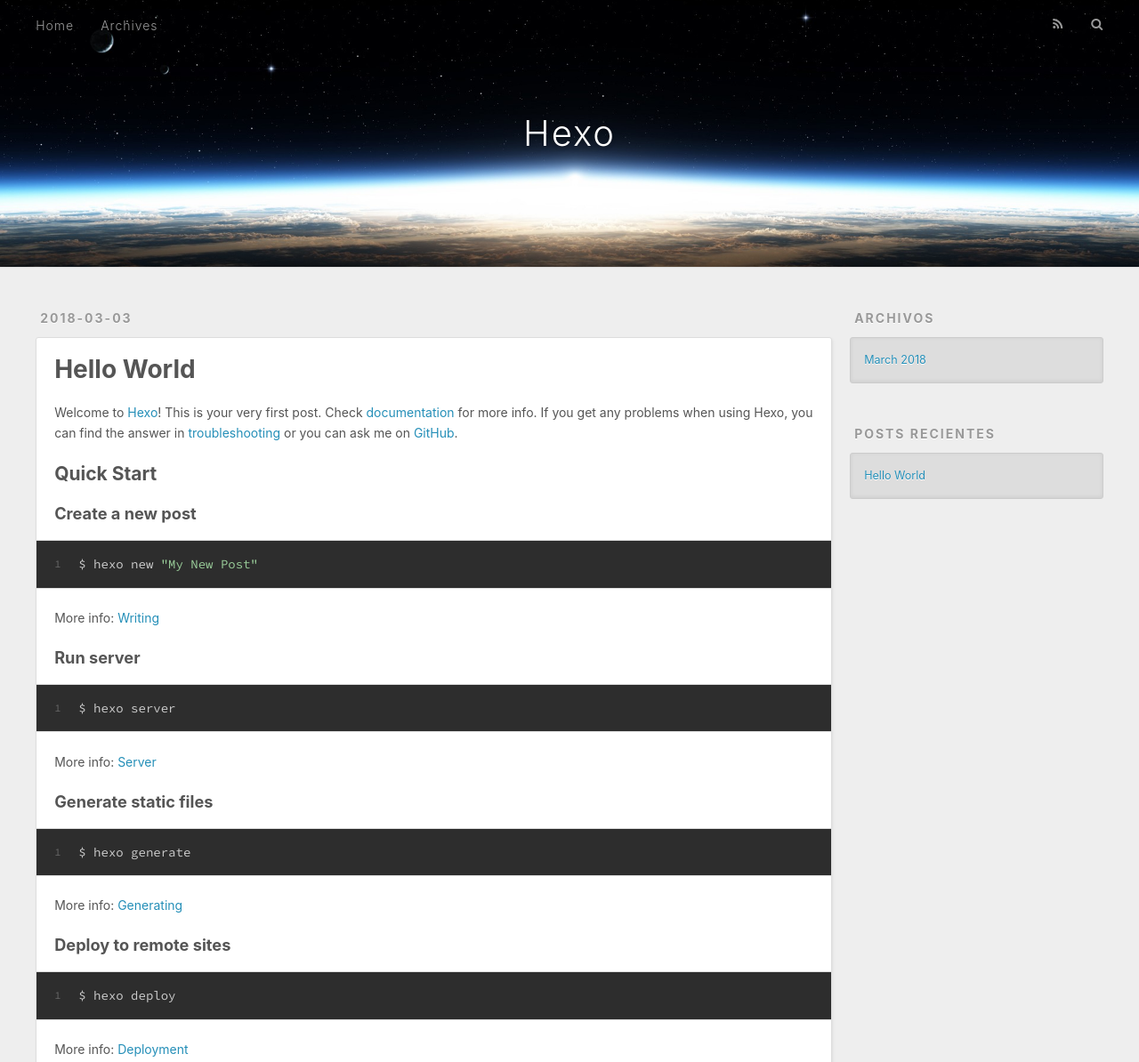
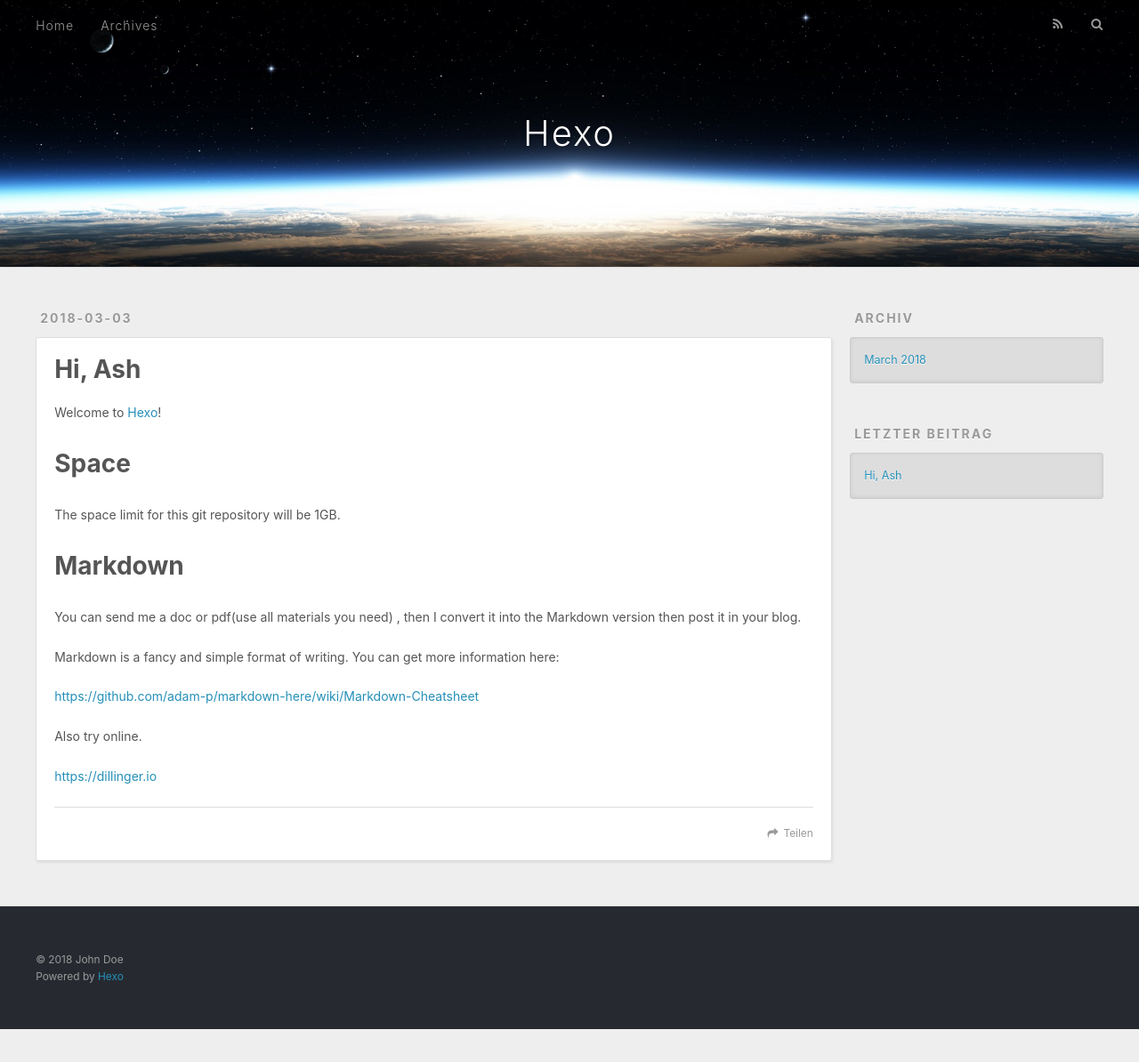
Before and after one commit to GlobalYatri/GlobalYatri.github.io, a plain HTML site: page 2018/03/03/hello-world/index.html in a window 1280 px wide. Shown: the top 1194 px of the page at 89% size. After the commit the page ends 1157 px from the top, so only its background shows below. Drawn offline with nearby package versions, Linux system fonts and the light colour scheme.

Commit message:
Site updated: 2018-03-03 01:42:07

```diff
--- a/2018/03/03/hello-world/index.html
+++ b/2018/03/03/hello-world/index.html
@@ -5,18 +5,18 @@
 
 
 
-  <title>Hello World | Hexo</title>
+  <title>Hi, Ash | Hexo</title>
   <meta name="viewport" content="width=device-width, initial-scale=1, maximum-scale=1">
-  <meta name="description" content="Welcome to Hexo! This is your very first post. Check documentation for more info. If you get any problems when using Hexo, you can find the answer in troubleshooting or you can ask me on GitHub. Quick">
+  <meta name="description" content="Welcome to Hexo!  SpaceThe space limit for this git repository will be 1GB. MarkdownYou can send me a doc or pdf(use all materials you need) , then I convert it into the Markdown version then post it">
 <meta property="og:type" content="article">
-<meta property="og:title" content="Hello World">
+<meta property="og:title" content="Hi, Ash">
 <meta property="og:url" content="http://yoursite.com/2018/03/03/hello-world/index.html">
 <meta property="og:site_name" content="Hexo">
-<meta property="og:description" content="Welcome to Hexo! This is your very first post. Check documentation for more info. If you get any problems when using Hexo, you can find the answer in troubleshooting or you can ask me on GitHub. Quick">
-<meta property="og:updated_time" content="2018-03-03T09:14:04.688Z">
+<meta property="og:description" content="Welcome to Hexo!  SpaceThe space limit for this git repository will be 1GB. MarkdownYou can send me a doc or pdf(use all materials you need) , then I convert it into the Markdown version then post it">
+<meta property="og:updated_time" content="2018-03-03T09:35:47.052Z">
 <meta name="twitter:card" content="summary">
-<meta name="twitter:title" content="Hello World">
-<meta name="twitter:description" content="Welcome to Hexo! This is your very first post. Check documentation for more info. If you get any problems when using Hexo, you can find the answer in troubleshooting or you can ask me on GitHub. Quick">
+<meta name="twitter:title" content="Hi, Ash">
+<meta name="twitter:description" content="Welcome to Hexo!  SpaceThe space limit for this git repository will be 1GB. MarkdownYou can send me a doc or pdf(use all materials you need) , then I convert it into the Markdown version then post it">
 
     <link rel="alternate" href="/atom.xml" title="Hexo" type="application/atom+xml">
 
@@ -52,9 +52,9 @@
       </nav>
       <nav id="sub-nav">
 
-          <a id="nav-rss-link" class="nav-icon" href="/atom.xml" title="RSS"></a>
+          <a id="nav-rss-link" class="nav-icon" href="/atom.xml" title="RSS Feed"></a>
 
-        <a id="nav-search-btn" class="nav-icon" title="Buscar"></a>
+        <a id="nav-search-btn" class="nav-icon" title="Suche"></a>
       </nav>
       <div id="search-form-wrap">
         <form action="//google.com/search" method="get" accept-charset="UTF-8" class="search-form"><input type="search" name="q" class="search-form-input" placeholder="Search"><button type="submit" class="search-form-submit">&#xF002;</button><input type="hidden" name="sitesearch" value="http://yoursite.com"></form>
@@ -77,7 +77,7 @@
 
 
     <h1 class="article-title" itemprop="name">
-      Hello World
+      Hi, Ash
     </h1>
 
 
@@ -85,20 +85,18 @@
 
     <div class="article-entry" itemprop="articleBody">
 
-        <p>Welcome to <a href="https://hexo.io/" target="_blank" rel="noopener">Hexo</a>! This is your very first post. Check <a href="https://hexo.io/docs/" target="_blank" rel="noopener">documentation</a> for more info. If you get any problems when using Hexo, you can find the answer in <a href="https://hexo.io/docs/troubleshooting.html" target="_blank" rel="noopener">troubleshooting</a> or you can ask me on <a href="https://github.com/hexojs/hexo/issues" target="_blank" rel="noopener">GitHub</a>.</p>
-<h2 id="Quick-Start"><a href="#Quick-Start" class="headerlink" title="Quick Start"></a>Quick Start</h2><h3 id="Create-a-new-post"><a href="#Create-a-new-post" class="headerlink" title="Create a new post"></a>Create a new post</h3><figure class="highlight bash"><table><tr><td class="gutter"><pre><span class="line">1</span><br></pre></td><td class="code"><pre><span class="line">$ hexo new <span class="string">"My New Post"</span></span><br></pre></td></tr></table></figure>
-<p>More info: <a href="https://hexo.io/docs/writing.html" target="_blank" rel="noopener">Writing</a></p>
-<h3 id="Run-server"><a href="#Run-server" class="headerlink" title="Run server"></a>Run server</h3><figure class="highlight bash"><table><tr><td class="gutter"><pre><span class="line">1</span><br></pre></td><td class="code"><pre><span class="line">$ hexo server</span><br></pre></td></tr></table></figure>
-<p>More info: <a href="https://hexo.io/docs/server.html" target="_blank" rel="noopener">Server</a></p>
-<h3 id="Generate-static-files"><a href="#Generate-static-files" class="headerlink" title="Generate static files"></a>Generate static files</h3><figure class="highlight bash"><table><tr><td class="gutter"><pre><span class="line">1</span><br></pre></td><td class="code"><pre><span class="line">$ hexo generate</span><br></pre></td></tr></table></figure>
-<p>More info: <a href="https://hexo.io/docs/generating.html" target="_blank" rel="noopener">Generating</a></p>
-<h3 id="Deploy-to-remote-sites"><a href="#Deploy-to-remote-sites" class="headerlink" title="Deploy to remote sites"></a>Deploy to remote sites</h3><figure class="highlight bash"><table><tr><td class="gutter"><pre><span class="line">1</span><br></pre></td><td class="code"><pre><span class="line">$ hexo deploy</span><br></pre></td></tr></table></figure>
-<p>More info: <a href="https://hexo.io/docs/deployment.html" target="_blank" rel="noopener">Deployment</a></p>
+        <p>Welcome to <a href="https://hexo.io/" target="_blank" rel="noopener">Hexo</a>! </p>
+<h1 id="Space"><a href="#Space" class="headerlink" title="Space"></a>Space</h1><p>The space limit for this git repository will be 1GB.</p>
+<h1 id="Markdown"><a href="#Markdown" class="headerlink" title="Markdown"></a>Markdown</h1><p>You can send me a doc or pdf(use all materials you need) , then I convert it into the Markdown version then post it in your blog.</p>
+<p>Markdown is a fancy and simple format of writing. You can get more information here:</p>
+<p><a href="https://github.com/adam-p/markdown-here/wiki/Markdown-Cheatsheet" target="_blank" rel="noopener">https://github.com/adam-p/markdown-here/wiki/Markdown-Cheatsheet</a></p>
+<p>Also try online. </p>
+<p><a href="https://dillinger.io" target="_blank" rel="noopener">https://dillinger.io</a></p>
 
 
     </div>
     <footer class="article-footer">
-      <a data-url="http://yoursite.com/2018/03/03/hello-world/" data-id="cjeb5jitx00008u6n0bx277q3" class="article-share-link">Compartir</a>
+      <a data-url="http://yoursite.com/2018/03/03/hello-world/" data-id="cjeb6a8t30000ua6nozpa18oz" class="article-share-link">Teilen</a>
 
 
     </footer>
@@ -122,7 +120,7 @@
 
 
   <div class="widget-wrap">
-    <h3 class="widget-title">Archivos</h3>
+    <h3 class="widget-title">Archiv</h3>
     <div class="widget">
       <ul class="archive-list"><li class="archive-list-item"><a class="archive-list-link" href="/archives/2018/03/">March 2018</a></li></ul>
     </div>
@@ -132,12 +130,12 @@
 
 
   <div class="widget-wrap">
-    <h3 class="widget-title">Posts recientes</h3>
+    <h3 class="widget-title">letzter Beitrag</h3>
     <div class="widget">
       <ul>
 
           <li>
-            <a href="/2018/03/03/hello-world/">Hello World</a>
+            <a href="/2018/03/03/hello-world/">Hi, Ash</a>
           </li>
 
       </ul>
@@ -153,7 +151,7 @@
   <div class="outer">
     <div id="footer-info" class="inner">
       &copy; 2018 John Doe<br>
-      Construido por <a href="http://hexo.io/" target="_blank">Hexo</a>
+      Powered by <a href="http://hexo.io/" target="_blank">Hexo</a>
     </div>
   </div>
 </footer>
```
Also changed, not shown: archives/2018/03/index.html (+8 -8 lines), archives/2018/index.html (+8 -8 lines), archives/index.html (+8 -8 lines), index.html (+15 -17 lines).
